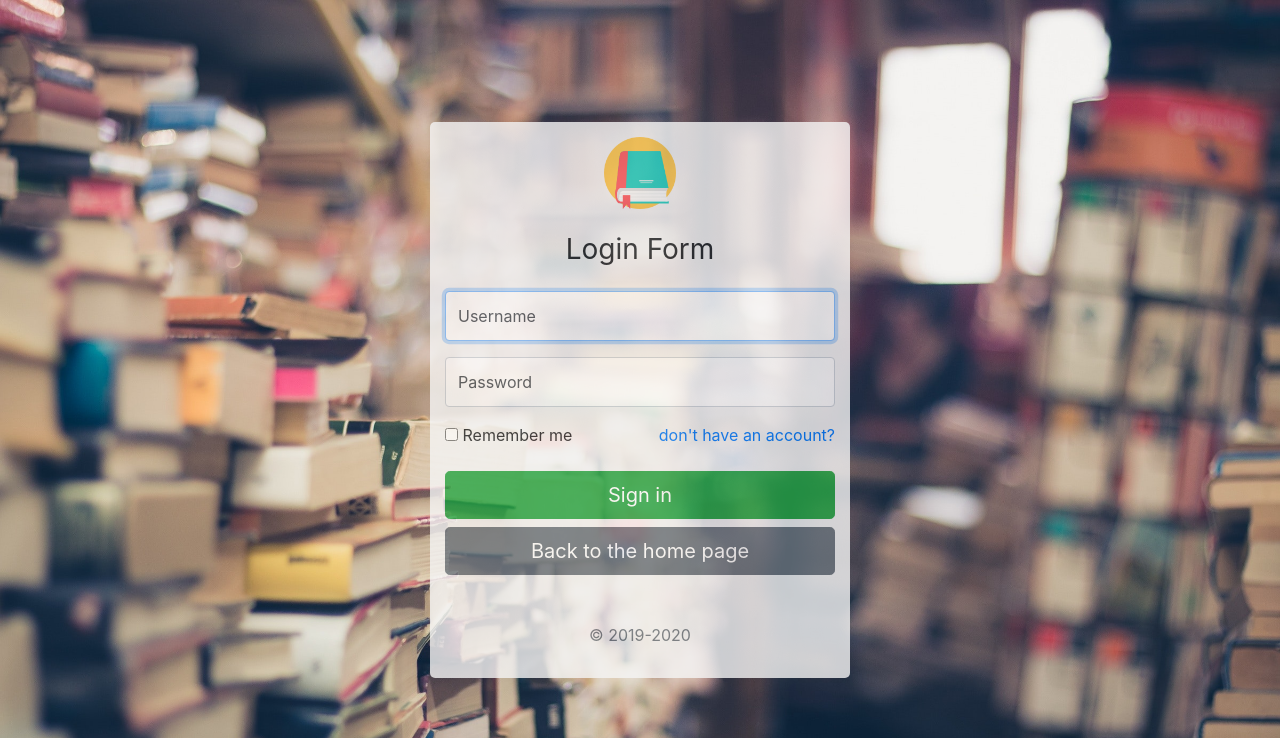
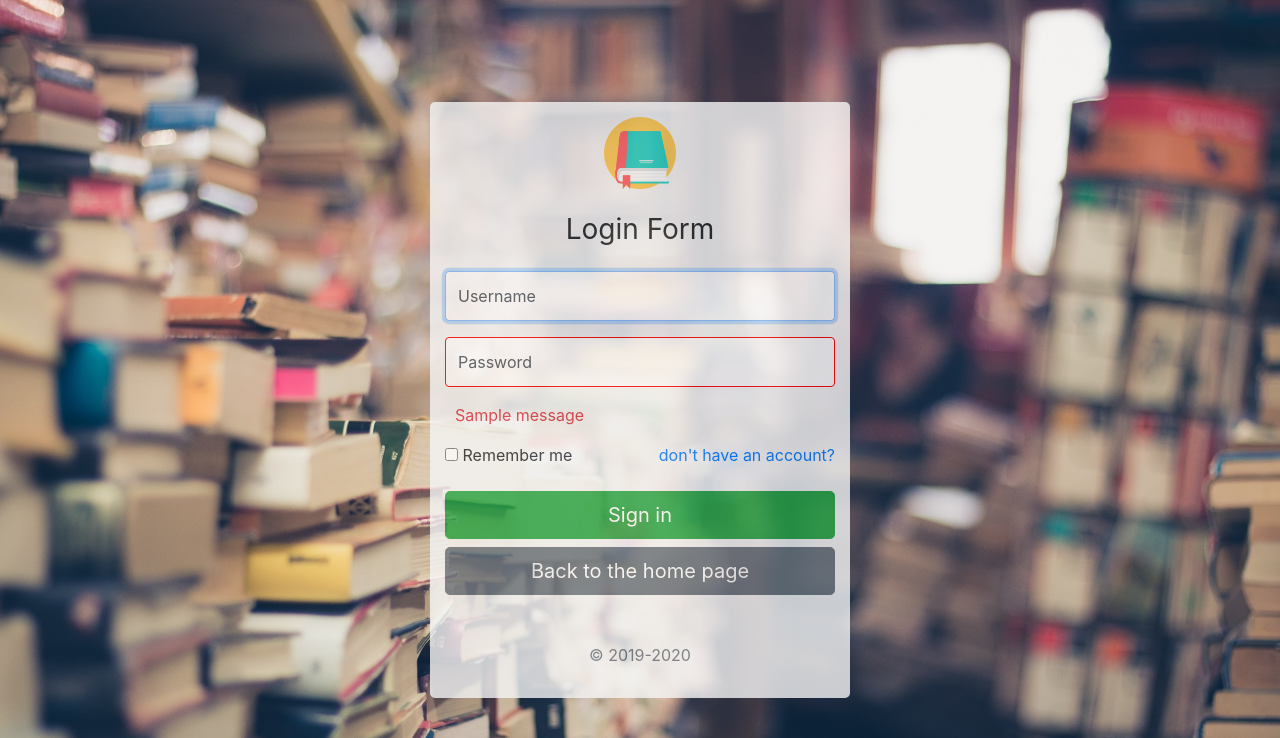
Before and after one commit to muhsiine/book_project, a Flask app: page /login in a window 1280 px wide. Shown: the top 738 px of the page. Run offline with Flask 2, Linux system fonts and the light colour scheme; one stand-in notice (Sample message) is shown; parts of the project's set-up code (start-up, migrations or seed data) failed here and were passed over; some libraries are stand-ins or nearby versions.

Commit message:
add error message to login page

```diff
--- a/application.py
+++ b/application.py
@@ -87,7 +87,9 @@ def check_login():
         if user is not None:
             session['user'] = user
         else:
-            return "User not found" # todo make it return to the sign in page and mention the error
+            message = 'username or password are incorrect! Try again'
+            flash(message)
+            return redirect(url_for('login'))
     return redirect(url_for('index'))
 
 
--- a/templates/layoutSign.html
+++ b/templates/layoutSign.html
@@ -26,7 +26,7 @@
 
     <script>
       function checkPasswordMatch() {
-        console.log('password checking')
+        console.log('password checking');
         var password = $("#inputPassword").val();
         var confirmPassword = $("#SecondPassword").val();
 
--- a/templates/login.html
+++ b/templates/login.html
@@ -17,6 +17,23 @@
               <label for="inputPassword">Password</label>
             </div>
 
+              {% with message = get_flashed_messages() %}
+                {% if message %}
+                  <div class="text-danger" style="margin-left: 10px;">
+                    <p>
+                      {% for error in message %}
+                        {{ error }}
+                      {%endfor%}
+                    </p>
+                  </div>
+                  <script>
+                      console.log('error checking');
+                      document.getElementById("inputUName").classList.add('test');
+                      document.getElementById("inputPassword").classList.add('test');
+                  </script>
+                {% endif %}
+              {% endwith %}
+
             <div class="checkbox mb-3">
               <label>
                 <input type="checkbox" value="remember-me"> Remember me
```
